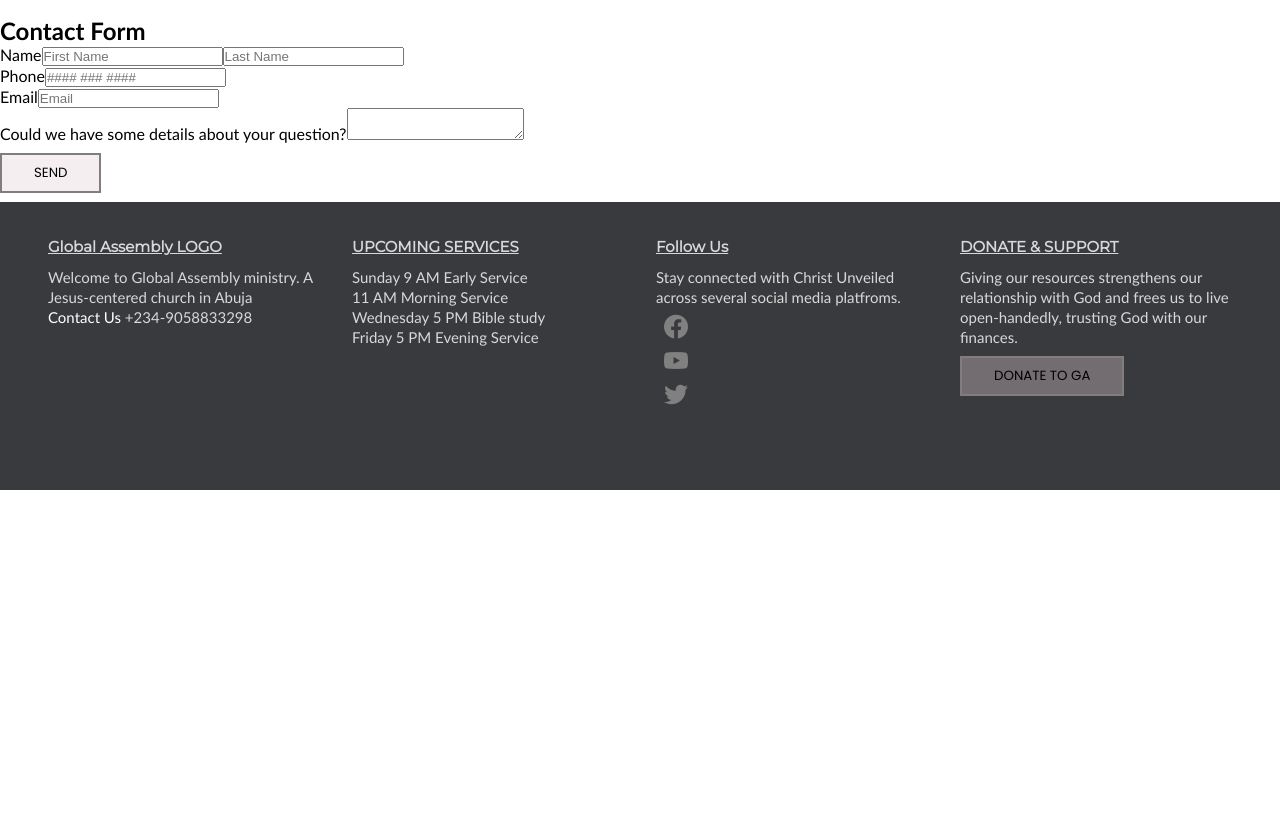
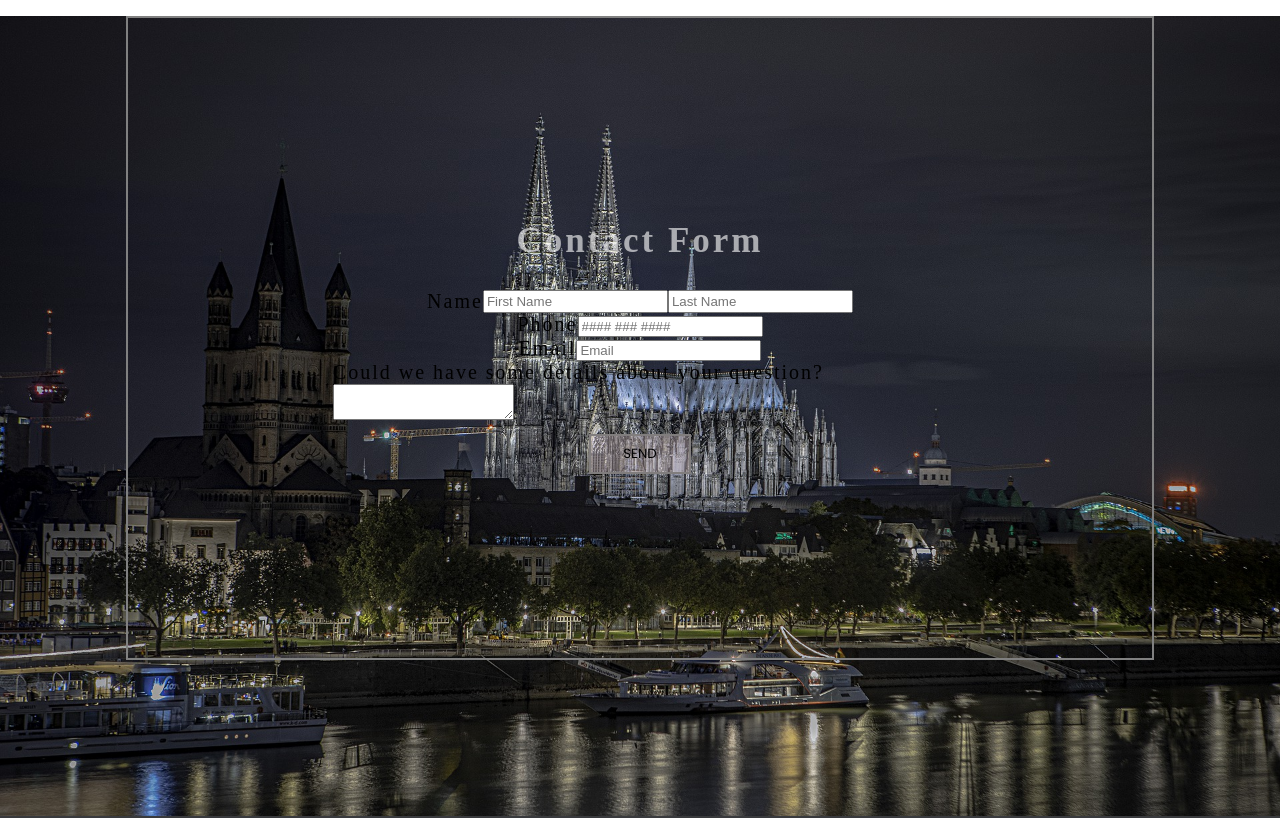
Before and after one commit to Geraldoeze/church-app, a React (Create React App) app: page /contact in a window 1280 px wide. Shown: the top 818 px of the page. Built offline with nearby package versions, Linux system fonts and the light colour scheme.

Commit message:
changing style

```diff
--- a/src/App.js
+++ b/src/App.js
@@ -5,7 +5,7 @@
 import HomeContent from "./pages/HomeContents/HomeContents";
 import Footer from './Layout/Footer/footer'
 import MainNavigation from "./Layout/Navigation/MainNavigation";
-import Join from "./pages/Join/Join";
+
 
 
 const App = () => {
--- a/src/index.css
+++ b/src/index.css
@@ -1,10 +1,14 @@
-* {
-  box-sizing: border-box;
-  margin: 0;
-  padding: 0;
+@import url('https://fonts.googleapis.com/css2?family=Montserrat:wght@200;300;400;500;600;700;800&display=swap');
+
+:root {
+  --font-family: 'Montserrat', sans-serif;
+
+  --gradient-text: linear-gradient(89.97deg, #AE67FA 1.84%, #F49867 102.67%);
+  --gradient-bar: linear-gradient(103.22deg, #AE67FA -13.86%, #F49867 99.55%);
+
+  --color-bg: #040C18;
+  --color-footer : #031B34;
+  --color-blog: #042c54;
+  --color-text: #81AFDD;
+  --color-subtext: #FF8A71;
 }
-
-body {
-  font-family:'Trebuchet MS', 'Lucida Sans Unicode', 'Lucida Grande', 'Lucida Sans', Arial, sans-serif;
-  font-weight: 300;
-}
--- a/src/pages/contact/contact.css
+++ b/src/pages/contact/contact.css
@@ -0,0 +1,46 @@
+.contact {
+    width: 100%;
+    height: 100vh;
+    background-image: url('../../Images/cathedral.jpg');
+    background-position: center;
+    background-repeat: no-repeat;
+    background-size: cover;
+}
+
+ .contact-form {
+     display: flex;
+     flex-direction:column ;
+     align-items: center;
+     justify-content: center;
+     border: 2px solid grey;
+     height: 80vh;
+     width: 80%;
+     margin: 1rem auto;
+
+}
+
+.contact-text {
+    font-size: 35px;
+    letter-spacing: 3px;
+    color: rgba(255, 255, 255, 0.61);
+}
+
+.main {
+   display: flex;
+
+}
+
+label {
+    font-size: 20px;
+    letter-spacing: 2px;
+}
+
+
+.info {
+    width: 60%;
+}
+
+
+.form:hover {
+    background: aquamarine;
+}
```
